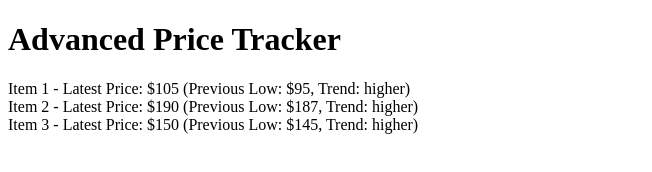
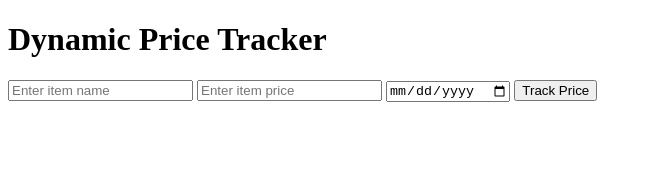
Before and after one commit to Melineh1/price_tracker, a plain HTML site: page index.html in a window 1280 px wide. Shown: the whole page, without its empty margins (0-652 px from the left). Drawn offline with Linux system fonts and the light colour scheme.

Commit message:
Update index.html

```diff
--- a/index.html
+++ b/index.html
@@ -2,11 +2,17 @@
 <html lang="en">
 <head>
     <meta charset="UTF-8">
-    <title>Advanced Price Tracker</title>
+    <title>Dynamic Price Tracker</title>
 </head>
 <body>
-    <h1>Advanced Price Tracker</h1>
-    <div id="priceList"></div>
+    <h1>Dynamic Price Tracker</h1>
+    <form id="priceForm">
+        <input type="text" id="itemName" placeholder="Enter item name" required>
+        <input type="number" id="itemPrice" placeholder="Enter item price" required>
+        <input type="date" id="priceDate" required>
+        <button type="button" onclick="trackPrice()">Track Price</button>
+    </form>
+    <div id="priceHistory"></div>
 
     <script src="app.js"></script>
 </body>
```
